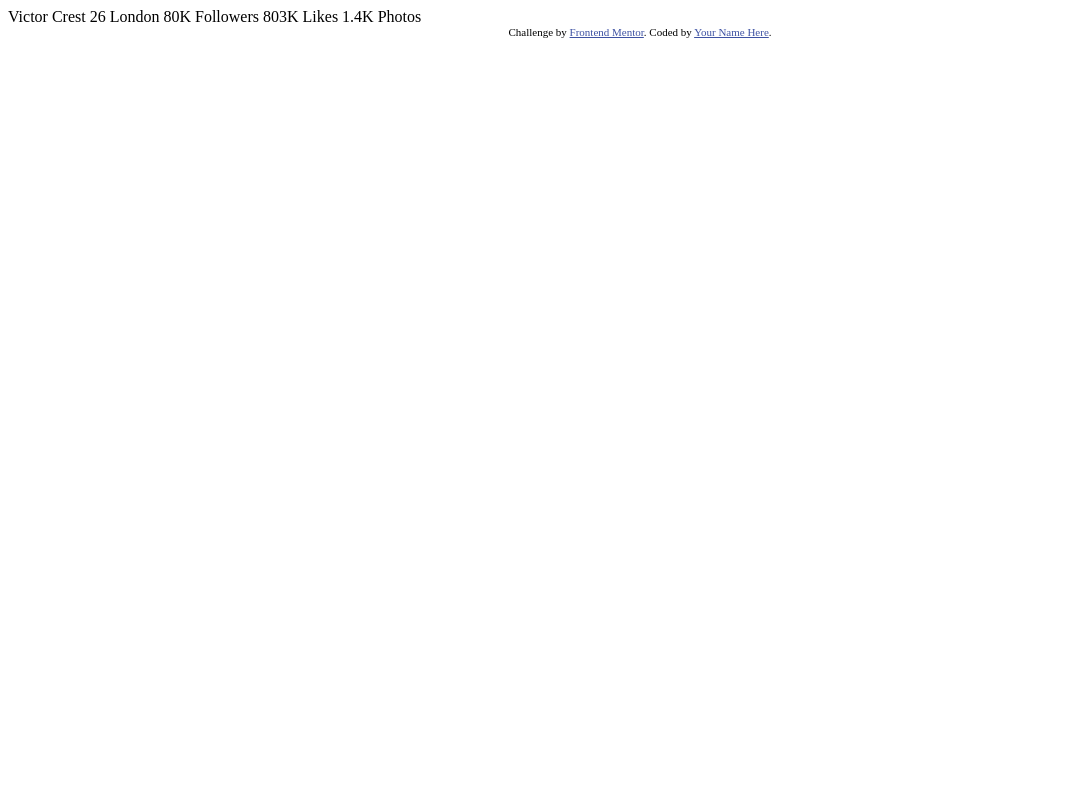
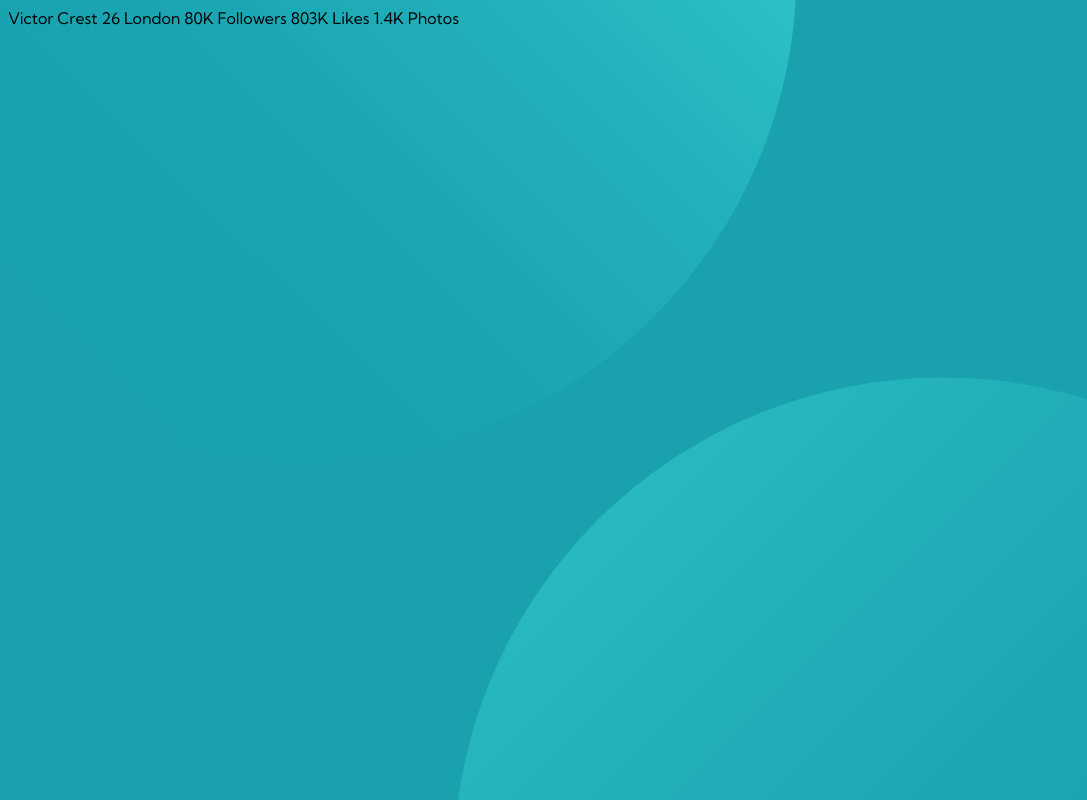
Before and after one commit to JorgeLucas006/profile-card-component-main, a plain HTML site: page index.html in a window 1280 px wide. Shown: the whole page, without its empty margins (0-1087 px from the left). Drawn offline with Linux system fonts and the light colour scheme.

Commit message:
feat: add background to page

```diff
--- /dev/null
+++ b/css/style.css
@@ -0,0 +1,12 @@
+@import url('https://fonts.googleapis.com/css2?family=Kumbh+Sans:wght@400;700&display=swap');
+
+body{
+    background-image: url("../images/bg-pattern-top.svg"), url("../images/bg-pattern-bottom.svg");
+    background-repeat: no-repeat, no-repeat;
+    background-position: -60% 55%, 150% -40%;
+
+
+
+    background-color: hsl(185, 75%, 39%) ;
+    font-family: 'Kumbh Sans', sans-serif;
+}
--- a/index.html
+++ b/index.html
@@ -2,19 +2,19 @@
 <html lang="en">
 <head>
   <meta charset="UTF-8">
-  <meta name="viewport" content="width=device-width, initial-scale=1.0"> <!-- displays site properly based on user's device -->
+  <meta name="viewport" content="width=device-width, initial-scale=1.0">
 
+  <link rel="stylesheet" href="./css/style.css">
   <link rel="icon" type="image/png" sizes="32x32" href="./images/favicon-32x32.png">
+
+  <link rel="stylesheet" href="./css/style.css">
 
   <title>Frontend Mentor | Profile card component</title>
 
-  <!-- Feel free to remove these styles or customise in your own stylesheet 👍 -->
-  <style>
-    .attribution { font-size: 11px; text-align: center; }
-    .attribution a { color: hsl(228, 45%, 44%); }
-  </style>
 </head>
 <body>
+
+  <section>
     Victor Crest
     26
     London
@@ -27,9 +27,8 @@
 
     1.4K
     Photos
-  <div class="attribution">
-    Challenge by <a href="https://www.frontendmentor.io?ref=challenge" target="_blank">Frontend Mentor</a>.
-    Coded by <a href="#">Your Name Here</a>.
-  </div>
+  </section>
+
+
 </body>
 </html>
```
Lines whose indentation alone changed are shown as unchanged.
